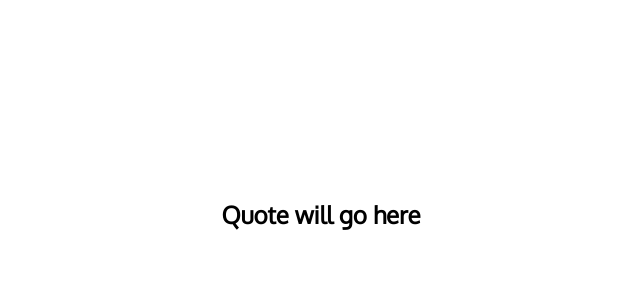
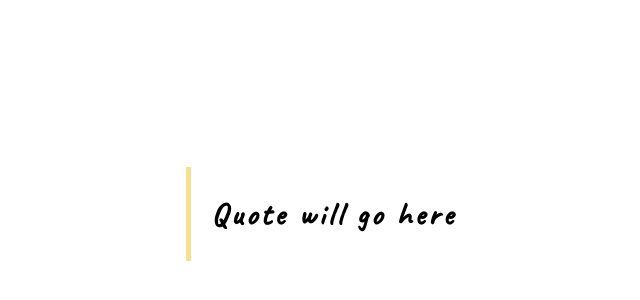
Before and after one commit to grford15/random_quote_generator, a React (Create React App) app: page / in a window 1280 px wide. Shown: the part 186-486 px from the top of the page, without its empty margins (319-959 px from the left). Built offline with nearby package versions, Linux system fonts and the light colour scheme.

Commit message:
add basic styling for quote

```diff
--- a/public/index.html
+++ b/public/index.html
@@ -11,7 +11,7 @@
     />
     <link rel="apple-touch-icon" href="%PUBLIC_URL%/logo192.png" />
     <link rel="preconnect" href="https://fonts.gstatic.com">
-    <link href="https://fonts.googleapis.com/css2?family=Dancing+Script&family=Oxygen&display=swap" rel="stylesheet">
+    <link href="https://fonts.googleapis.com/css2?family=Caveat&family=Oxygen&display=swap" rel="stylesheet">
     <link rel="manifest" href="%PUBLIC_URL%/manifest.json" />
 
     <title>Random Quote Generator</title>
--- a/src/App.css
+++ b/src/App.css
@@ -7,3 +7,19 @@
   height: 100vh;
   margin: auto;
 }
+
+.quote {
+  display: flex;
+}
+
+#quote-line {
+  background: #F7DF94;
+  width: 5px;
+  margin-right: 20px;
+}
+
+.quote h2 {
+  font-family: 'Caveat', cursive;
+  letter-spacing: 0.1em;
+  font-size: 2em;
+}
--- a/src/App.js
+++ b/src/App.js
@@ -6,6 +6,7 @@ class App extends Component {
     return(
       <div className="app-container">
         <div className="quote">
+          <div id="quote-line"></div>
           <h2>Quote will go here</h2>
         </div>
       </div>
```
Also changed, not shown: 1 other file (tests, documents, lock files or other folders).
